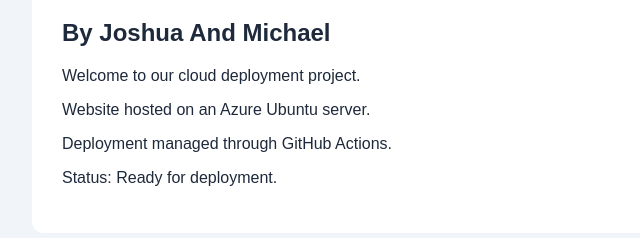
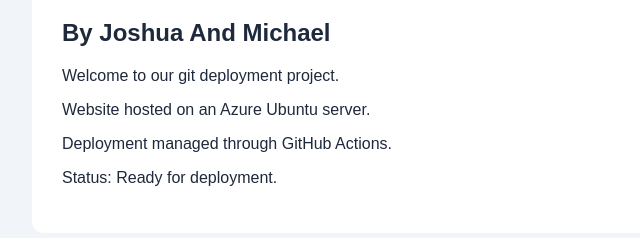
Before and after one commit to Joshua-K26/server-administration-lab-deploy, a plain HTML site: page site/index.html in a window 1280 px wide. Shown: the part 171-409 px from the top of the page, 208-848 px from the left. Drawn offline with Linux system fonts and the light colour scheme.

Commit message:
Update project description in index.html

```diff
--- a/site/index.html
+++ b/site/index.html
@@ -25,7 +25,7 @@
     <main>
         <h1>Git Deployment Lab</h1>
         <h2>By Joshua And Michael</h2>
-        <p>Welcome to our cloud deployment project.</p>
+        <p>Welcome to our git deployment project.</p>
         <p>Website hosted on an Azure Ubuntu server.</p>
         <p>Deployment managed through GitHub Actions.</p>
         <p>Status: Ready for deployment.</p>
```
